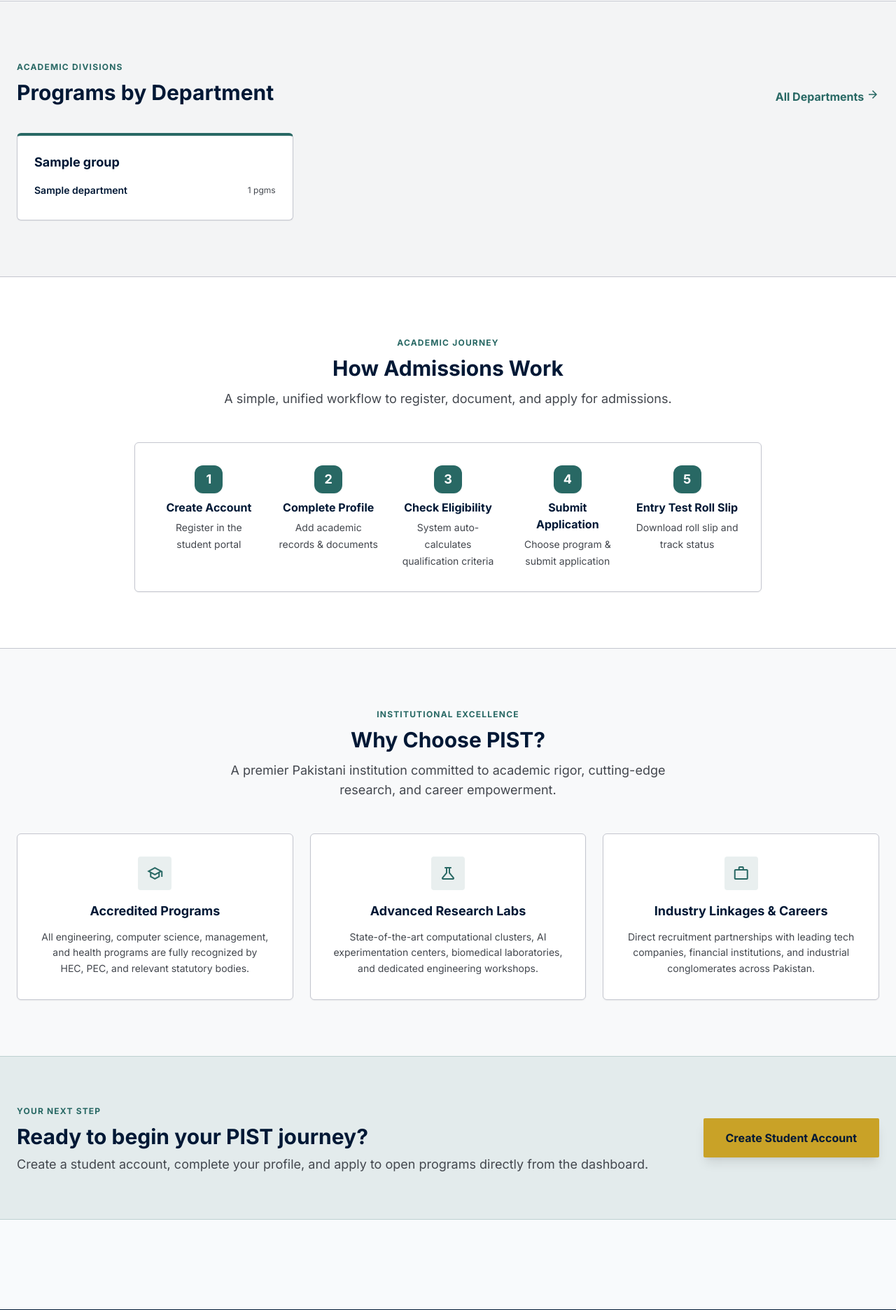
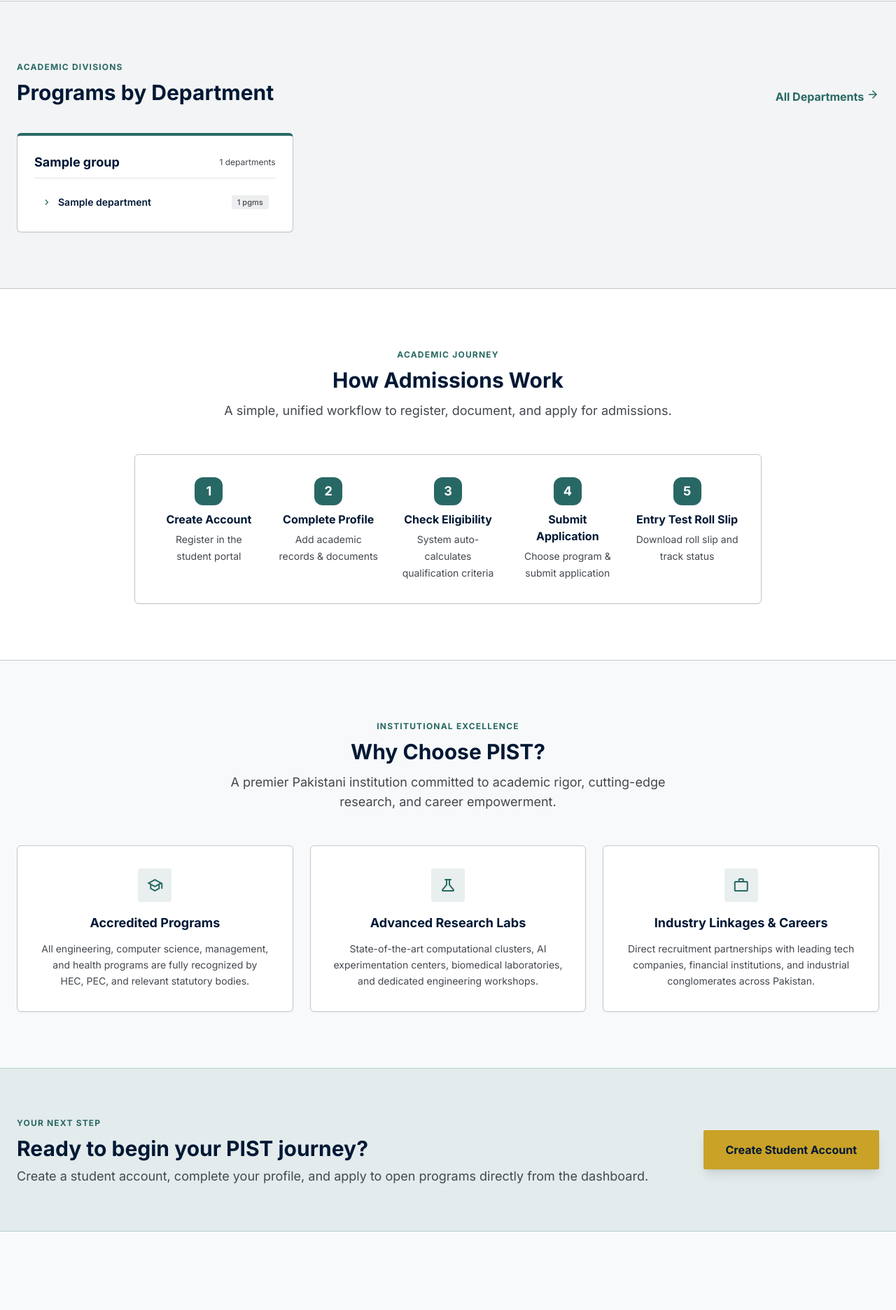
Before and after one commit to hassraza/Pakistan-Institute-of-Science-and-Technology-PIST-, a Django app: template backend/admissions/templates/admissions/home.html in a window 1280 px wide. Shown: the part 1964-3836 px from the top of the page at 70% size. Run offline with Django 5.2, Linux system fonts and the light colour scheme; the template is opened without the code that fills it: most values are stand-ins (such as "Sample title", 1, 10 or a date in 2020); some libraries are stand-ins or nearby versions.

Commit message:
Deduplicate departments on homepage and add interactive Campus Selection modal

```diff
--- a/backend/admissions/templates/admissions/home.html
+++ b/backend/admissions/templates/admissions/home.html
@@ -156,21 +156,82 @@
     </div>
     <div class="grid grid-cols-1 md:grid-cols-2 lg:grid-cols-3 gap-6">
       {% for group in department_groups %}
-        <div class="bg-white rounded-md border border-outline-variant border-t-4 border-t-secondary p-6 shadow-sm">
-          <h3 class="text-lg font-bold text-primary mb-4">{{ group.label }}</h3>
-          <div class="grid gap-3">
-            {% for department in group.departments %}
-              <div class="flex justify-between items-center pb-2 border-b border-surface-variant last:border-0">
-                <a href="{% url 'admissions:department_detail' department.slug %}" class="text-sm font-semibold text-primary hover:text-secondary transition-colors">{{ department.name }}</a>
-                <span class="text-xs text-on-surface-variant">{{ department.programs.count }} pgms</span>
-              </div>
-            {% endfor %}
+        <div class="bg-white rounded-md border border-outline-variant border-t-4 border-t-secondary p-6 shadow-sm flex flex-col justify-between">
+          <div>
+            <h3 class="text-lg font-bold text-primary mb-4 pb-2 border-b border-surface-variant flex items-center justify-between">
+              <span>{{ group.label }}</span>
+              <span class="text-xs text-on-surface-variant font-normal">{{ group.departments|length }} departments</span>
+            </h3>
+            <div class="grid gap-2.5">
+              {% for department in group.departments %}
+                <div class="department-item flex justify-between items-center py-2 px-2.5 rounded hover:bg-surface-container-low transition-colors cursor-pointer group border-b border-surface-variant/50 last:border-0"
+                     data-campus-modal="true"
+                     data-department-name="{{ department.name }}"
+                     data-is-single="{{ department.is_single_campus|yesno:'true,false' }}"
+                     data-single-url="{{ department.single_url }}"
+                     data-campuses='{{ department.campuses_json }}'>
+                  <div class="flex items-center gap-2 flex-1 pr-2">
+                    <span class="material-symbols-outlined text-[16px] text-secondary group-hover:translate-x-0.5 transition-transform">chevron_right</span>
+                    <span class="text-sm font-semibold text-primary group-hover:text-secondary transition-colors">{{ department.name }}</span>
+                  </div>
+                  <div class="flex items-center gap-1.5 flex-shrink-0">
+                    <span class="text-[11px] font-medium bg-surface-container text-on-surface-variant px-2 py-0.5 rounded group-hover:bg-primary group-hover:text-white transition-colors">
+                      {{ department.total_programs }} pgms
+                    </span>
+                    {% if department.campuses_count > 1 %}
+                      <span class="text-[10px] bg-secondary/10 text-secondary font-bold px-1.5 py-0.5 rounded hidden sm:inline" title="Available across {{ department.campuses_count }} campuses">
+                        {{ department.campuses_count }} Campuses
+                      </span>
+                    {% endif %}
+                  </div>
+                </div>
+              {% endfor %}
+            </div>
           </div>
         </div>
       {% endfor %}
     </div>
   </div>
 </section>
+
+<!-- ============================================================ -->
+<!-- Campus Selection Modal Dialog for Multi-Campus Departments   -->
+<!-- ============================================================ -->
+<div id="department-campus-backdrop" class="fixed inset-0 bg-black/70 backdrop-blur-sm z-[110] opacity-0 pointer-events-none transition-opacity duration-200" aria-hidden="true"></div>
+
+<div id="department-campus-modal" role="dialog" aria-modal="true" aria-labelledby="dept-modal-title" class="fixed inset-0 z-[120] flex items-center justify-center p-4 opacity-0 pointer-events-none transition-all duration-200">
+  <div class="w-full max-w-lg bg-surface dark:bg-inverse-surface rounded-xl shadow-2xl border border-outline-variant dark:border-outline overflow-hidden flex flex-col transform scale-95 transition-transform duration-200" id="dept-modal-box">
+
+    <!-- Modal Header -->
+    <div class="px-6 py-4 bg-primary text-white flex items-center justify-between">
+      <div class="flex items-center gap-2.5">
+        <span class="material-symbols-outlined text-[24px] text-tertiary-fixed">location_city</span>
+        <div>
+          <h3 id="dept-modal-title" class="font-title-lg text-base sm:text-lg font-bold leading-tight text-white">Select Campus</h3>
+          <p class="text-xs text-white/80 mt-0.5" id="dept-modal-subtitle">Choose a campus to explore programs and faculty</p>
+        </div>
+      </div>
+      <button id="dept-modal-close" type="button" aria-label="Close Campus Selection" class="p-1.5 text-white/80 hover:text-white rounded-full hover:bg-white/10 transition-colors">
+        <span class="material-symbols-outlined text-[20px]">close</span>
+      </button>
+    </div>
+
+    <!-- Modal Body: Campus Buttons -->
+    <div class="p-6 bg-surface-container-lowest dark:bg-inverse-surface">
+      <p class="text-xs text-on-surface-variant mb-4 font-medium">This department is offered across multiple university campuses. Select your preferred campus:</p>
+      <div id="dept-modal-campuses-list" class="flex flex-col gap-3">
+        <!-- Populated dynamically via JavaScript -->
+      </div>
+    </div>
+
+    <!-- Modal Footer -->
+    <div class="px-6 py-3 bg-surface-container-low border-t border-outline-variant/60 flex justify-between items-center text-xs text-on-surface-variant">
+      <span>Pakistan Institute of Science and Technology</span>
+      <button id="dept-modal-cancel" type="button" class="text-xs font-semibold px-3 py-1 bg-surface-container-high hover:bg-outline-variant rounded transition-colors text-on-surface">Cancel</button>
+    </div>
+
+  </div>
+</div>
 
 <!-- Journey Section -->
 <section class="py-xl bg-white">
--- a/backend/static/js/pist.js
+++ b/backend/static/js/pist.js
@@ -745,7 +745,122 @@
   });
 
   /* ==========================================================================
-     3. Utility Handlers
+     4. Department Campus Selection Modal Handler
+     ========================================================================== */
+  const deptModal = document.getElementById('department-campus-modal');
+  const deptModalBox = document.getElementById('dept-modal-box');
+  const deptModalBackdrop = document.getElementById('department-campus-backdrop');
+  const deptModalClose = document.getElementById('dept-modal-close');
+  const deptModalCancel = document.getElementById('dept-modal-cancel');
+  const deptModalTitle = document.getElementById('dept-modal-title');
+  const deptModalSubtitle = document.getElementById('dept-modal-subtitle');
+  const deptModalCampusesList = document.getElementById('dept-modal-campuses-list');
+
+  function openDeptModal(deptName, campuses) {
+    if (!deptModal || !deptModalCampusesList) return;
+
+    if (deptModalTitle) {
+      deptModalTitle.textContent = deptName;
+    }
+    if (deptModalSubtitle) {
+      deptModalSubtitle.textContent = `Select a campus offering ${deptName}`;
+    }
+
+    deptModalCampusesList.innerHTML = campuses.map((campus) => {
+      const isMuted = campus.programs_count === 0;
+      return `
+        <a href="${campus.url}" class="flex items-center justify-between p-3.5 rounded-lg border border-outline-variant hover:border-primary hover:bg-surface-container-low transition-all group min-h-[52px] ${isMuted ? 'opacity-60 bg-surface-container-low' : 'bg-surface hover:shadow-sm'}">
+          <div class="flex items-center gap-3">
+            <span class="p-2 rounded-md ${campus.is_main ? 'bg-secondary text-white' : 'bg-primary-fixed text-primary'} material-symbols-outlined text-[20px]">
+              ${campus.is_main ? 'domain' : 'location_city'}
+            </span>
+            <div>
+              <div class="flex items-center gap-2 flex-wrap">
+                <span class="text-sm font-bold text-primary group-hover:text-secondary transition-colors">${campus.campus_name}</span>
+                ${campus.is_main ? '<span class="text-[10px] bg-secondary/15 text-secondary font-bold px-1.5 py-0.5 rounded">Main Campus</span>' : ''}
+              </div>
+              <span class="text-xs text-on-surface-variant">${campus.campus_city}</span>
+            </div>
+          </div>
+          <div class="flex items-center gap-2">
+            <span class="text-xs font-bold ${campus.programs_count > 0 ? 'bg-primary text-white' : 'bg-surface-container-high text-on-surface-variant'} px-2.5 py-1 rounded-full">
+              ${campus.programs_count} ${campus.programs_count === 1 ? 'Program' : 'Programs'}
+            </span>
+            <span class="material-symbols-outlined text-on-surface-variant/40 group-hover:text-primary group-hover:translate-x-0.5 transition-all text-[18px]">arrow_forward</span>
+          </div>
+        </a>
+      `;
+    }).join('');
+
+    deptModal.classList.remove('opacity-0', 'pointer-events-none');
+    deptModal.classList.add('opacity-100', 'pointer-events-auto');
+    if (deptModalBox) {
+      deptModalBox.classList.remove('scale-95');
+      deptModalBox.classList.add('scale-100');
+    }
+    if (deptModalBackdrop) {
+      deptModalBackdrop.classList.remove('opacity-0', 'pointer-events-none');
+      deptModalBackdrop.classList.add('opacity-100', 'pointer-events-auto');
+    }
+    document.body.classList.add('overflow-hidden');
+  }
+
+  function closeDeptModal() {
+    if (!deptModal) return;
+    deptModal.classList.remove('opacity-100', 'pointer-events-auto');
+    deptModal.classList.add('opacity-0', 'pointer-events-none');
+    if (deptModalBox) {
+      deptModalBox.classList.remove('scale-100');
+      deptModalBox.classList.add('scale-95');
+    }
+    if (deptModalBackdrop) {
+      deptModalBackdrop.classList.remove('opacity-100', 'pointer-events-auto');
+      deptModalBackdrop.classList.add('opacity-0', 'pointer-events-none');
+    }
+    document.body.classList.remove('overflow-hidden');
+  }
+
+  document.querySelectorAll('[data-campus-modal="true"]').forEach((item) => {
+    item.addEventListener('click', (e) => {
+      e.preventDefault();
+      const isSingle = item.getAttribute('data-is-single') === 'true';
+      const singleUrl = item.getAttribute('data-single-url');
+      const deptName = item.getAttribute('data-department-name') || 'Department';
+      const campusesRaw = item.getAttribute('data-campuses');
+
+      if (isSingle && singleUrl && singleUrl !== '#') {
+        window.location.href = singleUrl;
+        return;
+      }
+
+      try {
+        const campuses = JSON.parse(campusesRaw || '[]');
+        if (campuses.length === 1 && campuses[0].url) {
+          window.location.href = campuses[0].url;
+        } else {
+          openDeptModal(deptName, campuses);
+        }
+      } catch (err) {
+        console.error('Error parsing campuses data', err);
+        if (singleUrl && singleUrl !== '#') {
+          window.location.href = singleUrl;
+        }
+      }
+    });
+  });
+
+  if (deptModalClose) deptModalClose.addEventListener('click', closeDeptModal);
+  if (deptModalCancel) deptModalCancel.addEventListener('click', closeDeptModal);
+  if (deptModalBackdrop) deptModalBackdrop.addEventListener('click', closeDeptModal);
+
+  document.addEventListener('keydown', (e) => {
+    if (e.key === 'Escape' && deptModal && deptModal.classList.contains('opacity-100')) {
+      closeDeptModal();
+    }
+  });
+
+  /* ==========================================================================
+     5. Utility Handlers
      ========================================================================== */
   document.querySelectorAll('[data-confirm]').forEach((element) => {
     element.addEventListener('submit', (event) => {
```
Also changed, not shown: backend/admissions/views.py (+89 -13 lines).
